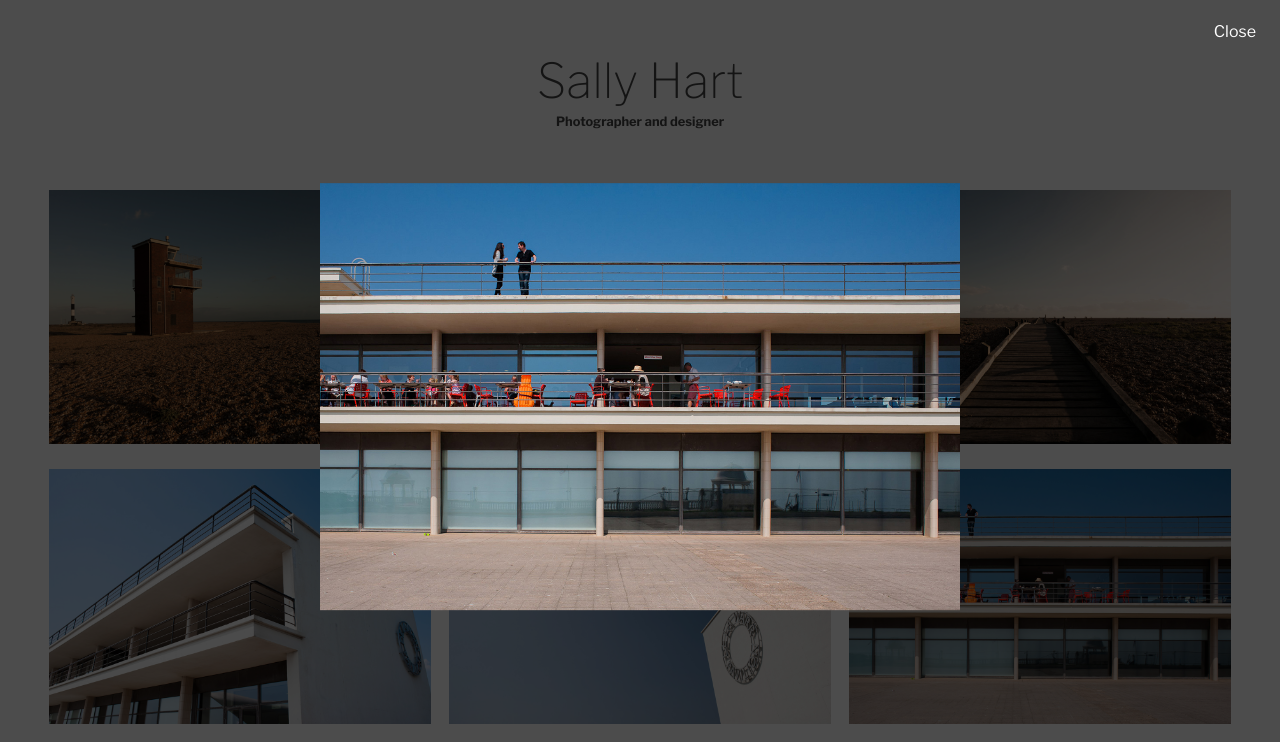
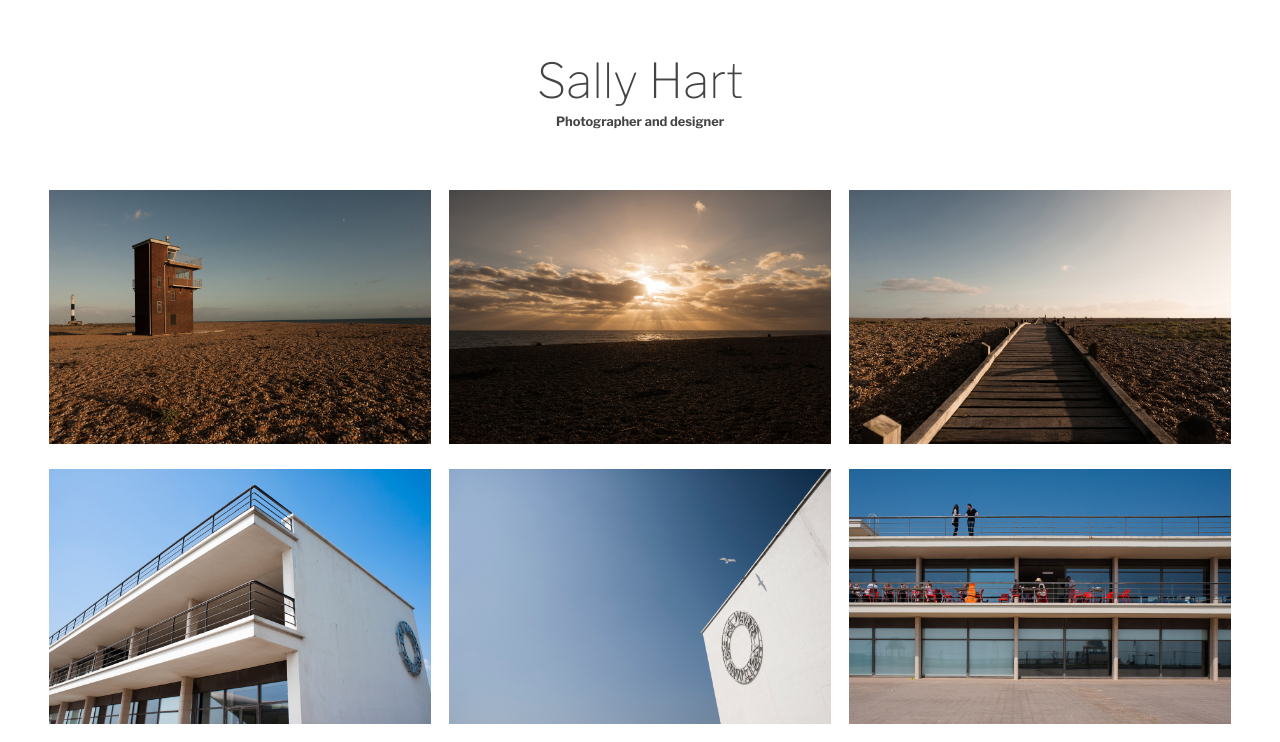
Before and after one commit to mbalandari/sh8-lightbox, a plain HTML site: page index.html in a window 1280 px wide. Shown: the top 742 px of the page. Drawn offline with nearby package versions, Linux system fonts and the light colour scheme.

Commit message:
hide modal

```diff
--- a/index.html
+++ b/index.html
@@ -48,9 +48,7 @@
     <div class="modal">
         <div class="modal-background"></div>
         <div class="modal-close">Close</div>
-        <div class="modal-content">
-            <img src="/assets/sally_6.jpg" alt="pic">
-        </div>
+        <div class="modal-content"></div>
     </div>
 
     <script src="jquery.js"></script>
--- a/style.css
+++ b/style.css
@@ -57,6 +57,10 @@ a.clicked {
     border: 0.3rem solid #ff4141;
 }
 
+.modal {
+    display: none;
+}
+
 .modal-background {
     position: fixed;
     top: 0;
```
